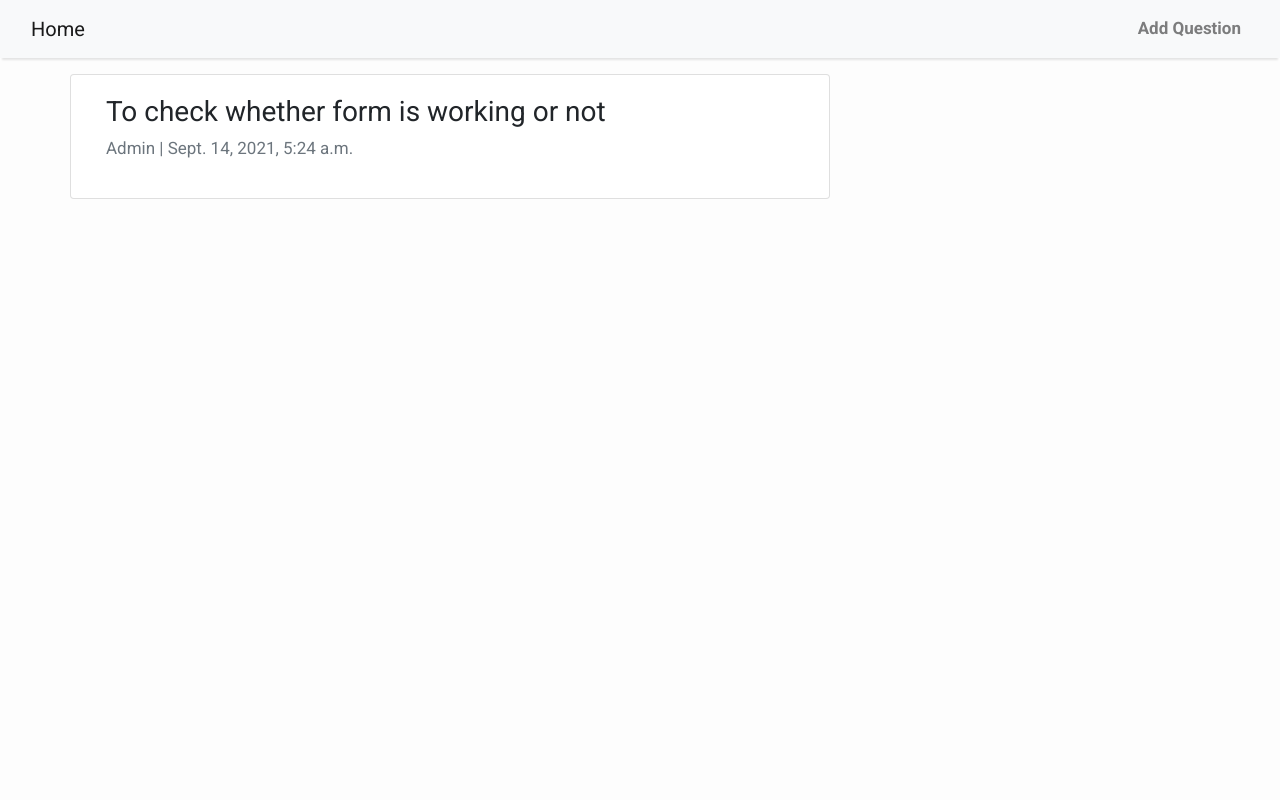
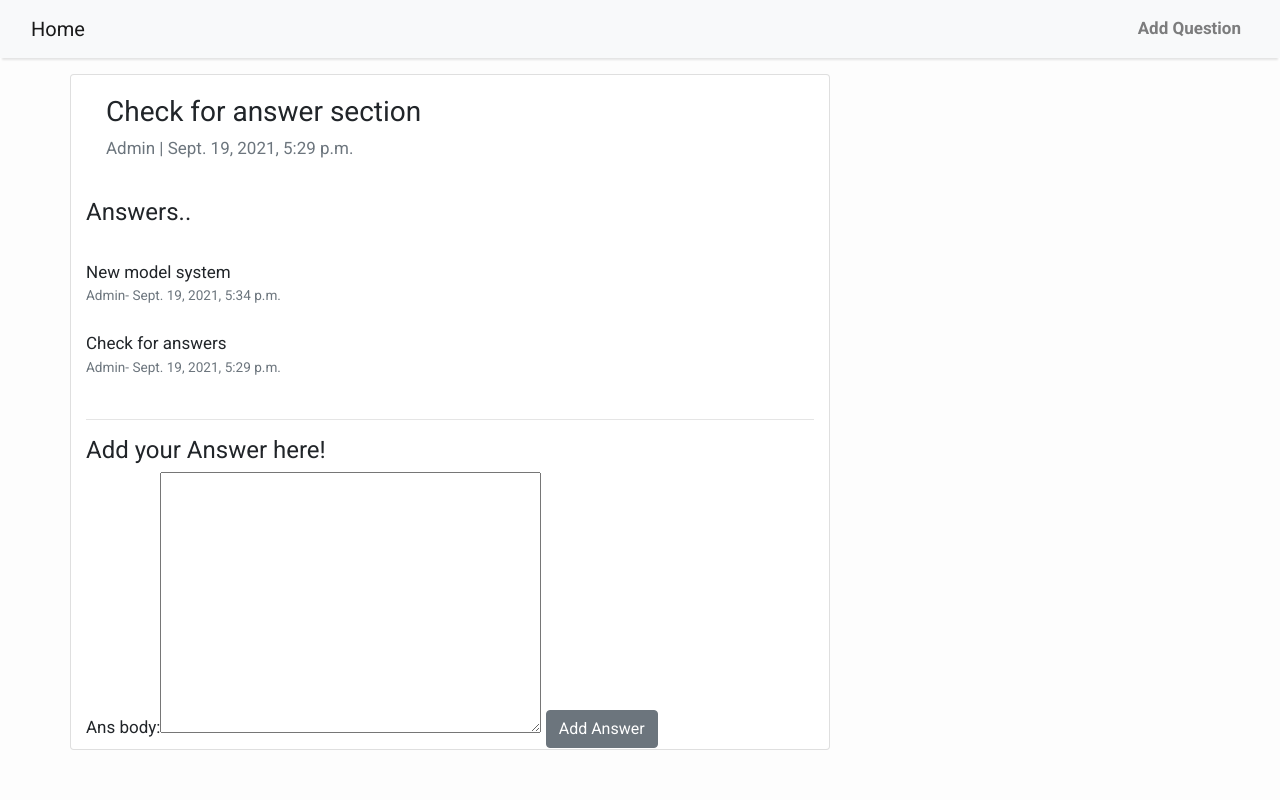
Before and after one commit to shwetaatgit/StackoverflowClone, a Django app: page /2 in a window 1280 px wide. Run offline with Django 3.2, Linux system fonts and the light colour scheme; data comes from the database, SQL or seed files in the repository; parts of the project's set-up code (start-up, migrations or seed data) failed here and were passed over; some libraries are stand-ins or nearby versions.

Commit message:
Answer Section Added

```diff
--- a/Post/admin.py
+++ b/Post/admin.py
@@ -1,6 +1,7 @@
 from django.contrib import admin
 
 # Register your models here.
-from .models import question
+from .models import question, answer
 
 admin.site.register(question)
+admin.site.register(answer)
--- a/Post/forms.py
+++ b/Post/forms.py
@@ -4,4 +4,9 @@
 class AddQuestion(forms.ModelForm):
     class Meta:
         model = models.question
-        fields = ['text']
+        fields = ['Que_text']
+
+class AddAnswer(forms.ModelForm):
+    class Meta:
+        model = models.answer
+        fields = ['Ans_body']
--- a/Post/models.py
+++ b/Post/models.py
@@ -2,12 +2,24 @@
 from django.contrib.auth.models import User
 
 class question(models.Model):
-    text = models.TextField()
-    author = models.ForeignKey(User, on_delete= models.CASCADE)
-    created_on = models.DateTimeField(auto_now_add=True)
+    Que_text = models.TextField()
+    Que_author = models.ForeignKey(User, on_delete= models.CASCADE)
+    Que_created_on = models.DateTimeField(auto_now_add=True)
 
     class Meta:
-        ordering = ['-created_on']
+        ordering = ['-Que_created_on']
 
     def __str__(self):
         return self.text
+
+class answer(models.Model):
+    question = models.ForeignKey(question, related_name= 'answers', on_delete= models.CASCADE)
+    Ans_body = models.TextField()
+    Ans_author = models.ForeignKey(User, on_delete= models.CASCADE)
+    Ans_created_on = models.DateTimeField(auto_now_add=True)
+
+    class Meta:
+        ordering = ['-Ans_created_on']
+
+    def __str__(self):
+        return '%s - %s' % (self.question.text, self.author)
--- a/Post/templates/detail.html
+++ b/Post/templates/detail.html
@@ -6,9 +6,25 @@
   <div class="row">
     <div class="col-md-8 card mb-4  mt-3 left  top">
       <div class="card-body">
-        <h3>{% block title %} {{ obj.text }} {% endblock title %}</h3>
-        <p class=" text-muted">{{ obj.author }} | {{ obj.created_on }}</p>
+        <h3>{% block title %} {{ obj.Que_text }} {% endblock title %}</h3>
+        <p class=" text-muted">{{ obj.Que_author }} | {{ obj.Que_created_on }}</p>
       </div>
+      <h4>Answers..</h4><br>
+      {% if not obj.answers.all %}
+          No answers yet..
+      {% else %}
+          {% for ans in obj.answers.all %}
+            {{ ans.Ans_body }} <br>
+            <small class=" text-muted">{{ ans.Ans_author}}- {{ ans.Ans_created_on }}</small> <br>
+          {% endfor %}
+      {% endif %}
+      <hr>
+      <h4>Add your Answer here!</h4>
+        <form method="POST" enctype="multipart/form-data">
+            {% csrf_token %}
+            {{ form }}
+            <button class="btn btn-secondary">Add Answer</button>
+        </form>
     </div>
   </div>
 </div>
--- a/Post/templates/home.html
+++ b/Post/templates/home.html
@@ -36,9 +36,9 @@
         {% for question in question_list %}
         <div class="card">
             <div class="card-body">
-                <a href="{% url 'detail' question.id %}"><h5 class="card-title"><b>{{question.text|slice:":100" }}</b></h5>
+                <a href="{% url 'detail' question.id %}"><h5 class="card-title"><b>{{question.Que_text|slice:":100" }}</b></h5>
                 </a>
-                <h6 class="card-subtitle mb-2 text-muted">{{ question.author }} | {{ question.created_on}}</h6>
+                <h6 class="card-subtitle mb-2 text-muted">{{ question.Que_author }} | {{ question.Que_created_on}}</h6>
             </div>
           </div>
         {% endfor %}
--- a/Post/urls.py
+++ b/Post/urls.py
@@ -5,5 +5,5 @@
 urlpatterns = [
     path('', views.QuestionList, name='home'),
     path('add_question/', views.addquestion, name="add_question"),
-    path('<int:id>', views.Q_detail, name="detail"),
+    path('<int:question_id>', views.Q_detail, name="detail"),
 ]
--- a/Post/views.py
+++ b/Post/views.py
@@ -1,6 +1,7 @@
 from django.shortcuts import get_object_or_404, render,redirect
-from .models import question
+from .models import answer, question
 from . import forms
+import Post
 
 def QuestionList(request):
     questions = question.objects.all()
@@ -14,13 +15,23 @@
         form= forms.AddQuestion(request.POST, request.FILES)
         if form.is_valid():
             instance= form.save(commit=False)
-            instance.author = request.user
+            instance.Que_author = request.user
             instance.save()
             return redirect('home')
     else:
         form= forms.AddQuestion()
     return render(request, 'AddQuestion.html',{'form':form})
 
-def Q_detail(request, id):
-    obj= get_object_or_404(question,pk=id)
-    return render(request,'detail.html',{'obj':obj})
+def Q_detail(request, question_id):
+    obj = get_object_or_404(question, pk=question_id)
+    if request.method=='POST':
+        form= forms.AddAnswer(request.POST, request.FILES)
+        if form.is_valid():
+            instance= form.save(commit=False)
+            instance.Ans_author = request.user
+            instance.question = question.objects.get(pk=question_id)
+            instance.save()
+            return redirect('home')
+    else:
+        form= forms.AddAnswer()
+    return render(request, 'detail.html',{'obj':obj,'form':form})
```
Also changed, not shown: Post/migrations/0005_answer.py (added), Post/migrations/0006_auto_20210919_2303.py (added), db.sqlite3.
